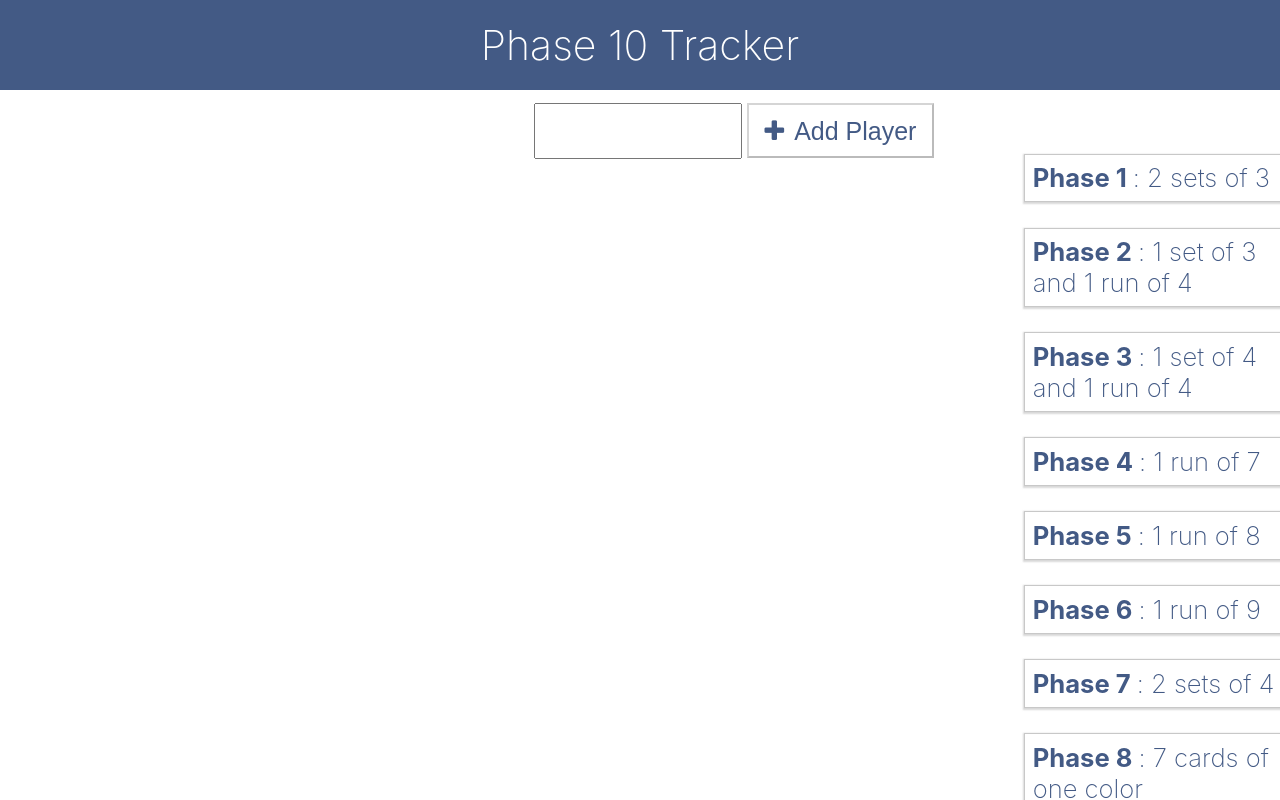
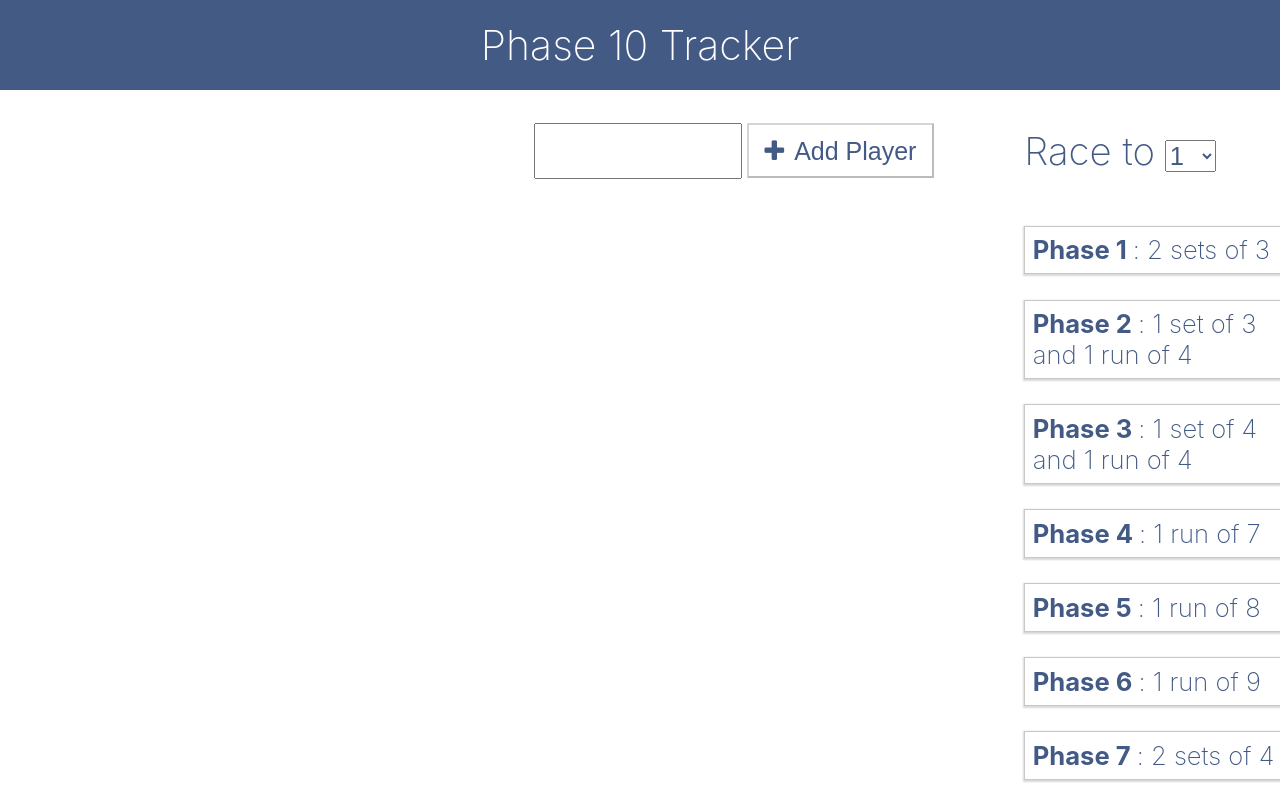
Before and after one commit to nahiyannaim/Phase-Keeper, a React (Create React App) app: page / in a window 1280 px wide. Built offline with nearby package versions, Linux system fonts and the light colour scheme.

Commit message:
Race functionality to set no of phases needed to win game

```diff
--- a/src/App.js
+++ b/src/App.js
@@ -9,10 +9,15 @@
     super();
     this.state = {
       value: "",
+      raceVal: 1,
       playerNames: [],
       warning: "",
-      mainList: []
+      mainList: [],
+      winnerName: "",
+      gameCompleted: false
     };
+
+    this.handleRaceValueChange = this.handleRaceValueChange.bind(this);
   }
 
   onChangeValue = event => {
@@ -86,11 +91,20 @@
   handleWinner = name => {
     const tempList = this.state.mainList;
     const winnerIndex = tempList.findIndex(item => item.name === name);
+    let completedPhases = 0;
+    let winnerName = tempList[winnerIndex].name;
 
     // Set Winning player phase to complete (2)
     for (let i = 0; i < tempList[winnerIndex].phaseValues.length; i++) {
       if (tempList[winnerIndex].phaseValues[i] === 1) {
         tempList[winnerIndex].phaseValues[i] = 2;
+      }
+    }
+
+    // Count the number of completed phases for this winner so far
+    for (let i = 0; i < tempList[winnerIndex].phaseValues.length; i++) {
+      if (tempList[winnerIndex].phaseValues[i] === 2) {
+        completedPhases++;
       }
     }
 
@@ -103,7 +117,19 @@
       }
     });
 
-    this.setState({ mainList: tempList });
+    // If completed phases for this winner is same as the race number, game is complete
+    if (completedPhases >= this.state.raceVal) {
+      this.setState({
+        mainList: tempList,
+        gameCompleted: true,
+        winnerName: winnerName
+      });
+    } else {
+      this.setState({
+        mainList: tempList,
+        gameCompleted: false
+      });
+    }
   };
 
   handleDeletePlayer = name => {
@@ -167,10 +193,51 @@
     );
   }
 
+  handleRaceValueChange(event) {
+    this.setState({ raceVal: event.target.value });
+  }
+
+  renderRace() {
+    return (
+      <div className="raceContainer">
+        <label>
+          Race to
+          <select
+            className="race-dropdown"
+            value={this.state.raceVal}
+            onChange={this.handleRaceValueChange}
+          >
+            <option value="1">1</option>
+            <option value="2">2</option>
+            <option value="3">3</option>
+            <option value="4">4</option>
+            <option value="5">5</option>
+            <option value="6">6</option>
+            <option value="7">7</option>
+            <option value="8">8</option>
+            <option value="9">9</option>
+            <option value="10">10</option>
+          </select>
+        </label>
+      </div>
+    );
+  }
+
   renderWarningDialog() {
     return this.state.warning.length > 0 ? (
-      <Dialog message={this.state.warning} />
+      <Dialog message={this.state.warning} isWarning />
     ) : null;
+  }
+
+  renderGameCompleted() {
+    return (
+      this.state.gameCompleted && (
+        <Dialog
+          message={this.state.winnerName + " Winner!"}
+          isWarning={false}
+        />
+      )
+    );
   }
 
   renderPhasesList() {
@@ -213,9 +280,11 @@
   render() {
     return (
       <div className="App">
+        <Header />
+        {this.renderRace()}
         {this.renderPhasesList()}
-        <Header />
         {this.renderAddPlayerButton()}
+        {this.renderGameCompleted()}
         {this.renderWarningDialog()}
         {this.renderPlayers()}
       </div>
--- a/src/components/Dialog.jsx
+++ b/src/components/Dialog.jsx
@@ -3,8 +3,8 @@
 
 const Dialog = props => {
   return (
-    <div className="dialog">
-      <i className="fa fa-exclamation-triangle"> </i>
+    <div className={props.isWarning ? "dialog" : "dialog-winner"}>
+      {props.isWarning && <i className="fa fa-exclamation-triangle"> </i>}
       {props.message}
     </div>
   );
--- a/src/styles/App.css
+++ b/src/styles/App.css
@@ -19,7 +19,7 @@
 .phasesList {
   cursor: pointer;
   margin-left: 80%;
-  margin-top: 10%;
+  margin-top: 2%;
   position: fixed;
   text-align: left;
   float: right;
@@ -53,7 +53,7 @@
 }
 
 .addContainer {
-  margin-top: 1%;
+  margin-top: -4%;
   width: 100%;
   height: auto;
   position: relative;
@@ -93,3 +93,19 @@
     width: 50%;
   }
 }
+
+.raceContainer {
+  color: #435a85;
+  margin-top: 3%;
+  margin-left: 75%;
+  font-size: 2.4rem;
+  font-weight: 200;
+}
+
+.race-dropdown {
+  color: #435a85;
+  font-size: 1.6rem;
+  margin-left: 3%;
+  cursor: pointer;
+  outline: 0;
+}
--- a/src/styles/dialog.css
+++ b/src/styles/dialog.css
@@ -13,6 +13,26 @@
   font-weight: 300;
   -webkit-animation: animate 5s forwards;
   animation: animate 5s forwards;
+}
+
+.dialog-winner {
+  border-radius: 25px;
+  box-shadow: 0 3px 5px 3px rgba(161, 161, 161, 0.4);
+  background-color: #81c6f594;
+  color: white;
+  display: table;
+  width: auto;
+  height: 75%;
+  padding: 30px;
+  font-size: 3.5rem;
+  letter-spacing: 10pt;
+  word-spacing: 7pt;
+  font-weight: 300;
+  outline: 0;
+  margin-top: 2%;
+  margin-left: 36%;
+  font-weight: 300;
+  text-transform: uppercase;
 }
 
 .dialog > i {
```
